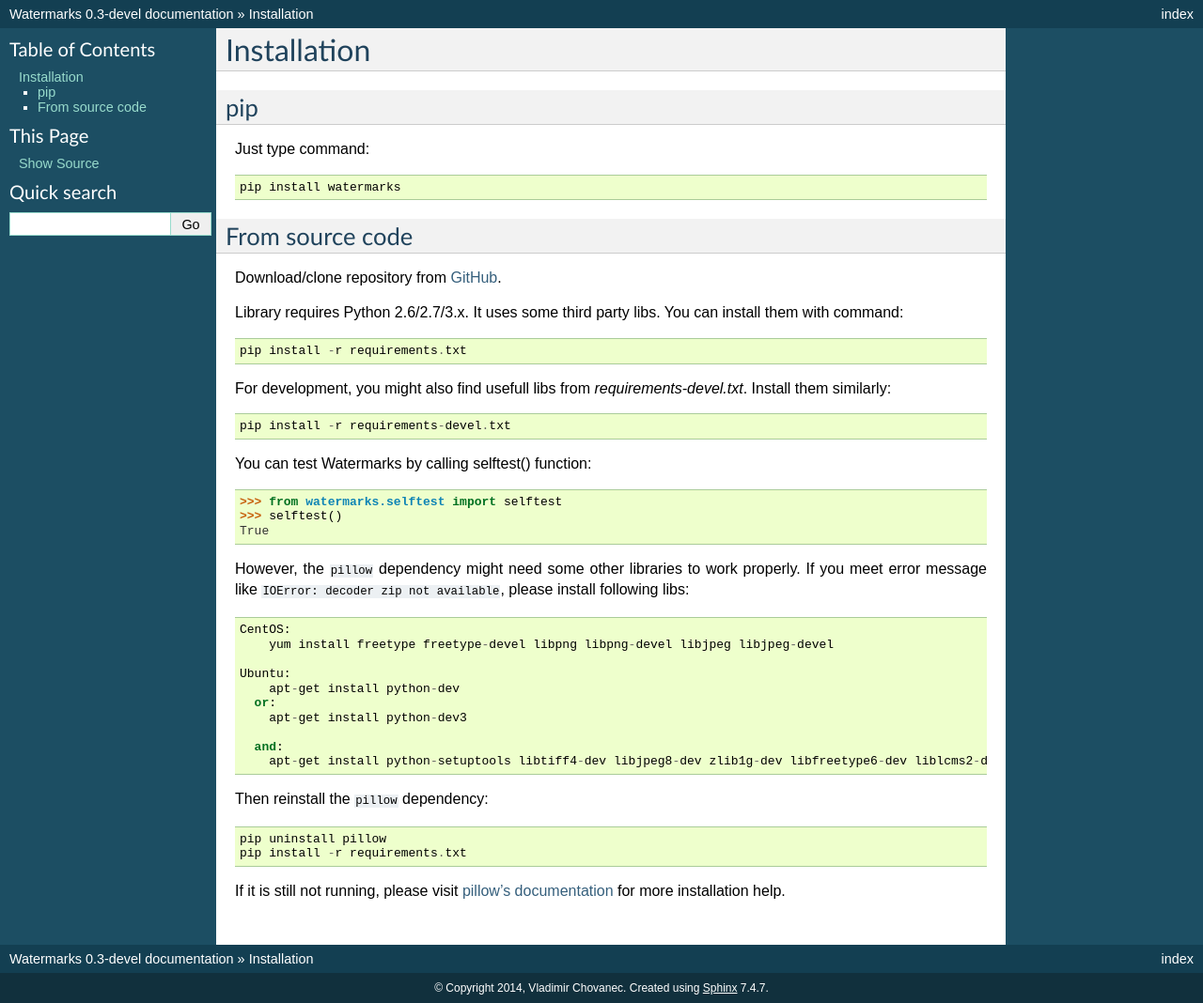
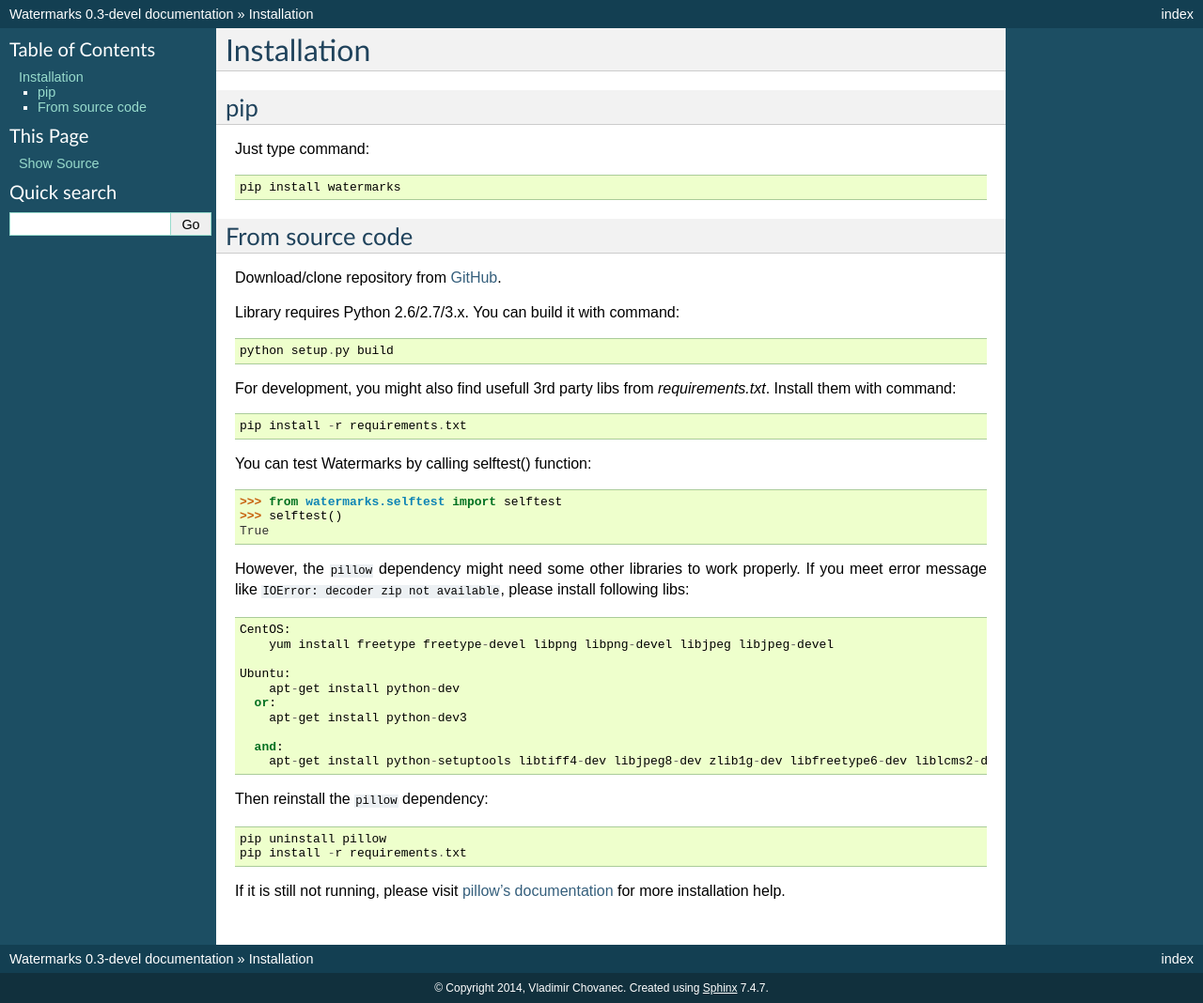
Before and after one commit to vladozc/watermarks, a Sphinx documentation site: the page built from doc/source/installation.rst, in a window 1280 px wide. Shown: the whole page at 94% size. Built offline with Sphinx 7.4.7, drawn with Linux system fonts in a browser that asks for light colours.

Commit message:
move requirements for running to setup.py

```diff
--- a/doc/source/installation.rst
+++ b/doc/source/installation.rst
@@ -13,13 +13,13 @@ From source code
 
 Download/clone repository from `GitHub <https://github.com/vladozc/watermarks>`_.
 
-Library requires Python 2.6/2.7/3.x. It uses some third party libs. You can install them with command::
+Library requires Python 2.6/2.7/3.x. You can build it with command::
+
+  python setup.py build
+
+For development, you might also find usefull 3rd party libs from `requirements.txt`. Install them with command::
 
   pip install -r requirements.txt
-
-For development, you might also find usefull libs from `requirements-devel.txt`. Install them similarly::
-
-  pip install -r requirements-devel.txt
 
 You can test Watermarks by calling selftest() function::
 
--- a/requirements-devel.txt
+++ /dev/null
@@ -1,3 +0,0 @@
-nose==1.3.1
-Sphinx==1.2.2
-coverage==3.7.1
```
Also changed, not shown: requirements.txt (+4 -3 lines), setup.py (+5 -6 lines).
